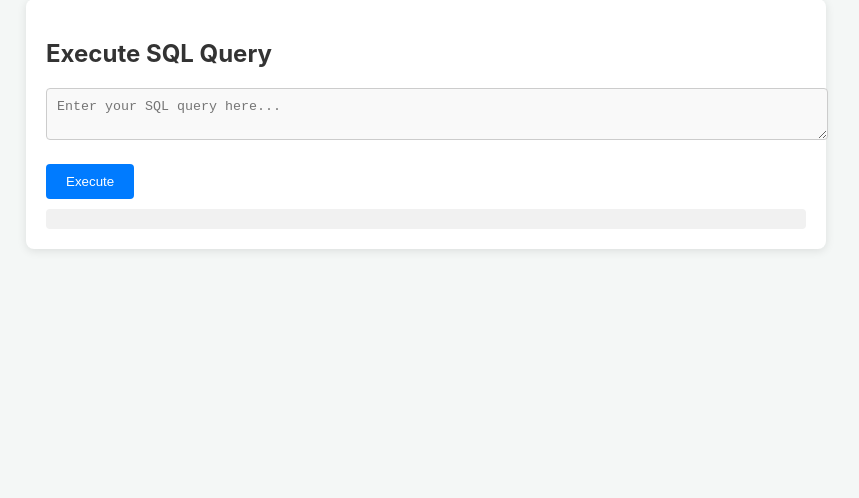
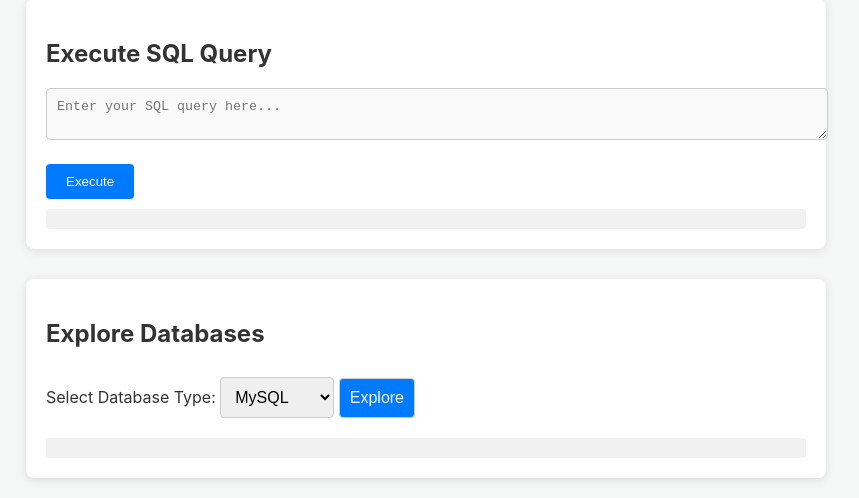
Before and after one commit to Ayqureshi/chatdb, a Flask app: page / in a window 1280 px wide. Shown: the part 314-812 px from the top of the page, without its empty margins (214-1073 px from the left). Before the commit the page ends 565 px from the top, so only its background shows below. Run offline with Flask 3, Linux system fonts and the light colour scheme.

Commit message:
Add files via upload

```diff
--- a/chatdb/app.py
+++ b/chatdb/app.py
@@ -5,6 +5,8 @@ import pandas as pd
 from pymongo import MongoClient
 from werkzeug.utils import secure_filename
 from datetime import datetime, timedelta
+import pymysql
+import pymongo
 import json
 import re
 from flask_cors import CORS
@@ -181,14 +183,79 @@ def process_json_file_and_load_to_mongo(filepath, collection_name):
     print(f"MongoDB data insertion complete into {collection_name} collection.")
 
 # Route to explore MySQL databases and show tables
-@app.route('/api/explore', methods=['GET'])
+@app.route('/api/explore', methods=['POST'])
 def explore():
-    conn = get_db_connection()
-    cursor = conn.cursor()
-    cursor.execute("SHOW TABLES;")
-    tables = cursor.fetchall()
-    conn.close()
-    return jsonify({'tables': [table[0] for table in tables]}), 200
+    db_type = request.json.get('db_type', '').lower()
+
+    if db_type == 'mysql':
+        try:
+            connection = get_db_connection()  # Use your existing MySQL connection function
+            cursor = connection.cursor()
+
+            # Fetch tables
+            cursor.execute("SHOW TABLES")
+            tables = cursor.fetchall()
+
+            table_details = {}
+            for table in tables:
+                table_name = table[0]
+                cursor.execute(f"DESCRIBE {table_name}")
+                attributes = cursor.fetchall()
+
+                # Fetch sample data
+                cursor.execute(f"SELECT * FROM {table_name} LIMIT 5")
+                sample_data = cursor.fetchall()
+                columns = [desc[0] for desc in cursor.description]
+
+                # Format the sample data
+                sample_data_formatted = []
+                for row in sample_data:
+                    formatted_row = {}
+                    for col, val in zip(columns, row):
+                        # Convert timedelta to string
+                        if isinstance(val, timedelta):
+                            formatted_row[col] = str(val)
+                        else:
+                            formatted_row[col] = val
+                    sample_data_formatted.append(formatted_row)
+
+                table_details[table_name] = {
+                    'attributes': attributes,
+                    'sample_data': sample_data_formatted
+                }
+
+            cursor.close()
+            connection.close()
+
+            return jsonify({"db_type": "mysql", "tables": table_details})
+
+        except Exception as e:
+            return jsonify({"error": str(e)})
+
+
+    elif db_type == 'mongodb':
+        try:
+            db = get_mongo_connection()
+            collection_names = db.list_collection_names()
+            collection_details = {}
+
+            for collection_name in collection_names:
+                collection = db[collection_name]
+                attributes = list(collection.find_one().keys()) if collection.find_one() else []
+                sample_data = list(collection.find().limit(5))
+
+                collection_details[collection_name] = {
+                    'attributes': attributes,
+                    'sample_data': sample_data
+                }
+
+            return jsonify({"db_type": "mongodb", "collections": collection_details})
+
+        except Exception as e:
+            return jsonify({"error": str(e)})
+
+    else:
+        return jsonify({"error": "Invalid database type specified."})
 
 # Route to fetch sample queries
 @app.route('/api/sample_queries', methods=['GET'])
@@ -225,6 +292,7 @@ def execute_query():
         return jsonify({'error': str(e)}), 400
     finally:
         conn.close()
+
 # File to database mapping
 input_to_query_mapping = {
     'sales': {
--- a/chatdb/static/styles.css
+++ b/chatdb/static/styles.css
@@ -102,3 +102,27 @@ textarea#query-input {
     white-space: pre-wrap;
     word-wrap: break-word;
 }
+
+.explore-section {
+    margin-top: 30px;
+    background: #fff;
+    padding: 20px;
+    border-radius: 8px;
+    box-shadow: 0 2px 10px rgba(0, 0, 0, 0.1);
+}
+
+.explore-section select,
+.explore-section button {
+    margin-top: 10px;
+    padding: 10px;
+    border-radius: 4px;
+    border: 1px solid #ccc;
+    font-size: 1rem;
+}
+
+#explore-result {
+    margin-top: 20px;
+    padding: 10px;
+    background-color: #f1f1f1;
+    border-radius: 4px;
+}
--- a/chatdb/templates/index.html
+++ b/chatdb/templates/index.html
@@ -34,6 +34,17 @@
             <button onclick="executeQuery()">Execute</button>
             <div id="query-result"></div>
         </div>
+
+        <!-- Explore Databases Section -->
+        <div class="explore-section">
+            <h2>Explore Databases</h2>
+            <label for="db-type">Select Database Type:</label>
+            <select id="db-type">
+                <option value="mysql">MySQL</option>
+                <option value="mongodb">MongoDB</option>
+            </select>
+            <button onclick="exploreDatabase()">Explore</button>
+            <div id="explore-result"></div>
         </div>
 
         <script>
@@ -52,12 +63,11 @@
                         if (!response.ok) {
                             throw new Error(`HTTP status ${response.status}`);
                         }
-            return response.json();  // Ensure response is parsed as JSON
+                        return response.json();
                     })
                     .then(data => {
-            console.log("Data received from server:", data);  // Log the data for debugging
                         if (data.response) {
-                appendMessage(data.response, 'server');  // Append the response
+                            appendMessage(data.response, 'server');
                         } else if (data.error) {
                             appendMessage(`Server error: ${data.error}`, 'server');
                         } else {
@@ -69,7 +79,7 @@
                         appendMessage('Failed to get response from server: ' + error.message, 'server');
                     });
 
-        userInput.value = '';  // Clear input after sending
+                    userInput.value = '';
                 }
             }
 
@@ -107,7 +117,6 @@ function appendMessage(text, sender) {
                         }
                     } catch (error) {
                         resultDiv.innerHTML = `<p>Error uploading file. Please try again.</p>`;
-                    console.error('Error uploading file:', error);
                     }
                 } else {
                     resultDiv.innerHTML = `<p>Please select a file to upload.</p>`;
@@ -136,29 +145,50 @@ function appendMessage(text, sender) {
                         }
                     } catch (error) {
                         resultDiv.innerHTML = `<p>Error executing query. Please try again.</p>`;
-                    console.error('Error executing query:', error);
                     }
                 } else {
                     resultDiv.innerHTML = `<p>Please enter a SQL query.</p>`;
                 }
             }
 
+            // Function to explore databases
+            async function exploreDatabase() {
+                const dbType = document.getElementById('db-type').value;
+                const resultDiv = document.getElementById('explore-result');
+
+                try {
+                    const response = await fetch('/api/explore', {
+                        method: 'POST',
+                        headers: { 'Content-Type': 'application/json' },
+                        body: JSON.stringify({ db_type: dbType })
+                    });
+
+                    const data = await response.json();
+
+                    if (response.ok) {
+                        resultDiv.innerHTML = `<pre>${JSON.stringify(data, null, 2)}</pre>`;
+                    } else {
+                        resultDiv.innerHTML = `<p>Error: ${data.error}</p>`;
+                    }
+                } catch (error) {
+                    resultDiv.innerHTML = `<p>Failed to explore database. Please try again.</p>`;
+                }
+            }
+
             // Function to display query results in a table format
             function displayTable(data) {
                 const resultDiv = document.getElementById("query-result");
-            resultDiv.innerHTML = '';  // Clear previous results
+                resultDiv.innerHTML = '';
 
                 if (data.length === 0) {
                     resultDiv.innerHTML = "<p>No results found.</p>";
                     return;
                 }
 
-            // Create the table element
                 const table = document.createElement("table");
                 table.style.width = "100%";
                 table.style.borderCollapse = "collapse";
 
-            // Create table headers from the keys of the first object in the array
                 const headers = Object.keys(data[0]);
                 const headerRow = document.createElement("tr");
                 headers.forEach(header => {
@@ -166,19 +196,18 @@ function appendMessage(text, sender) {
                     th.style.border = "1px solid #dddddd";
                     th.style.padding = "8px";
                     th.style.backgroundColor = "#f2f2f2";
-                th.textContent = header; // Set header text based on key name
+                    th.textContent = header;
                     headerRow.appendChild(th);
                 });
                 table.appendChild(headerRow);
 
-            // Create table rows
                 data.forEach(row => {
                     const rowElement = document.createElement("tr");
-                headers.forEach(header => { // Use headers to get consistent order
+                    headers.forEach(header => {
                         const td = document.createElement("td");
                         td.style.border = "1px solid #dddddd";
                         td.style.padding = "8px";
-                    td.textContent = row[header]; // Access value by key
+                        td.textContent = row[header];
                         rowElement.appendChild(td);
                     });
                     table.appendChild(rowElement);
@@ -186,7 +215,7 @@ function appendMessage(text, sender) {
 
                 resultDiv.appendChild(table);
             }
-
         </script>
+    </div>
 </body>
 </html>
```
Also changed, not shown: chatdb/test.py (added). Lines whose indentation alone changed are shown as unchanged.
